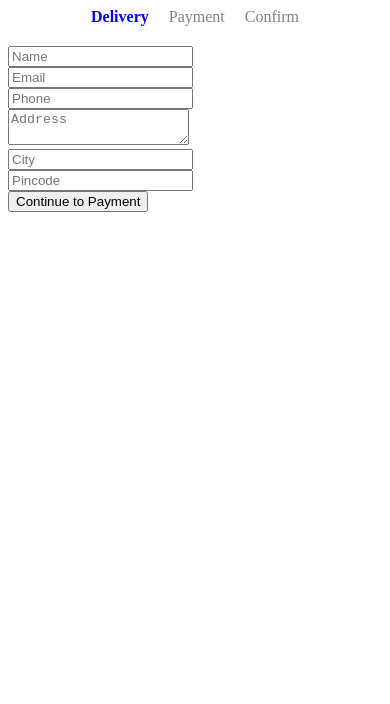
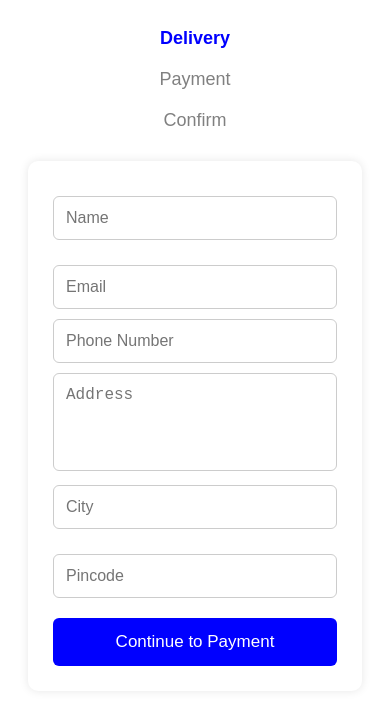
Before and after one commit to Tejesh-8299/SHOPLANE, a React (Vite) app: page /checkout in a window 390 px wide. Shown: the top 704 px of the page. Built offline with nearby package versions, Linux system fonts and the light colour scheme.

Commit message:
Checkout page added

```diff
--- a/src/pages/Checkout.css
+++ b/src/pages/Checkout.css
@@ -1,15 +1,85 @@
+.checkout {
+  max-width: 700px;
+  margin: auto;
+  padding: 20px;
+  font-family: Arial, sans-serif;
+}
+
 .steps {
   display: flex;
   justify-content: center;
   gap: 20px;
-  margin-bottom: 20px;
+  margin-bottom: 30px;
 }
 
 .steps span {
   color: gray;
+  font-size: 18px;
 }
 
 .steps .active {
   color: blue;
   font-weight: bold;
 }
+
+.form {
+  background: #fff;
+  padding: 25px;
+  border-radius: 10px;
+  box-shadow: 0 0 10px rgba(0,0,0,0.1);
+}
+
+.row {
+  display: grid;
+  grid-template-columns: 1fr 1fr;
+  gap: 15px;
+}
+
+input,
+textarea {
+  width: 100%;
+  padding: 12px;
+  margin-top: 10px;
+  border: 1px solid #ccc;
+  border-radius: 6px;
+  font-size: 16px;
+  box-sizing: border-box;
+}
+
+textarea {
+  resize: none;
+}
+
+button {
+  width: 100%;
+  margin-top: 20px;
+  padding: 14px;
+  background: blue;
+  color: white;
+  border: none;
+  border-radius: 6px;
+  font-size: 17px;
+  cursor: pointer;
+}
+
+button:hover {
+  background: darkblue;
+}
+
+.error {
+  color: red;
+  font-size: 14px;
+  margin-top: 5px;
+}
+
+/* Mobile Responsive */
+@media (max-width: 768px) {
+  .row {
+    grid-template-columns: 1fr;
+  }
+
+  .steps {
+    flex-direction: column;
+    align-items: center;
+  }
+}
--- a/src/pages/Checkout.jsx
+++ b/src/pages/Checkout.jsx
@@ -3,7 +3,6 @@ import "./Checkout.css";
 
 function Checkout() {
 
-  // ✅ 1. STATE (always at top)
   const [form, setForm] = useState({
     name: "",
     email: "",
@@ -15,7 +14,7 @@ function Checkout() {
 
   const [errors, setErrors] = useState({});
 
-  // ✅ 2. HANDLE CHANGE
+  // Handle Input Change
   const handleChange = (e) => {
     setForm({
       ...form,
@@ -23,79 +22,133 @@ function Checkout() {
     });
   };
 
-  // ✅ 3. VALIDATION FUNCTION
+  // Validation
   const validate = () => {
     let errs = {};
 
-    if (!form.name) errs.name = "Name is required";
-    if (!form.email.includes("@")) errs.email = "Invalid email";
-    if (form.phone.length !== 10) errs.phone = "Enter 10-digit phone";
-    if (!form.address) errs.address = "Address required";
-    if (!form.city) errs.city = "City required";
-    if (form.pincode.length !== 6) errs.pincode = "Invalid pincode";
+    if (!form.name.trim()) {
+      errs.name = "Name is required";
+    }
+
+    if (!/^\S+@\S+\.\S+$/.test(form.email)) {
+      errs.email = "Enter valid email";
+    }
+
+    if (!/^\d{10}$/.test(form.phone)) {
+      errs.phone = "Enter valid 10-digit phone";
+    }
+
+    if (!form.address.trim()) {
+      errs.address = "Address required";
+    }
+
+    if (!form.city.trim()) {
+      errs.city = "City required";
+    }
+
+    if (!/^\d{6}$/.test(form.pincode)) {
+      errs.pincode = "Enter valid 6-digit pincode";
+    }
 
     setErrors(errs);
+
     return Object.keys(errs).length === 0;
   };
 
-  // ✅ 4. SUBMIT
+  // Submit
   const handleSubmit = () => {
     if (validate()) {
       alert("Proceeding to payment...");
     }
   };
 
-  // ✅ 5. RETURN (ALL JSX MUST BE HERE)
   return (
-    <div>
+    <div className="checkout">
 
-      {/* 🔷 Steps */}
+      {/* Steps */}
       <div className="steps">
         <span className="active">Delivery</span>
         <span>Payment</span>
         <span>Confirm</span>
       </div>
 
-      {/* 🔷 Form */}
+      {/* Form */}
       <div className="form">
 
         <div className="row">
+
           <div>
-            <input name="name" placeholder="Name" onChange={handleChange} />
+            <input
+              type="text"
+              name="name"
+              placeholder="Name"
+              onChange={handleChange}
+            />
             {errors.name && <p className="error">{errors.name}</p>}
           </div>
 
           <div>
-            <input name="email" placeholder="Email" onChange={handleChange} />
+            <input
+              type="email"
+              name="email"
+              placeholder="Email"
+              onChange={handleChange}
+            />
             {errors.email && <p className="error">{errors.email}</p>}
           </div>
+
         </div>
 
         <div>
-          <input name="phone" type="tel" placeholder="Phone" onChange={handleChange} />
+          <input
+            type="tel"
+            name="phone"
+            placeholder="Phone Number"
+            onChange={handleChange}
+          />
           {errors.phone && <p className="error">{errors.phone}</p>}
         </div>
 
         <div>
-          <textarea name="address" placeholder="Address" onChange={handleChange}></textarea>
-          {errors.address && <p className="error">{errors.address}</p>}
+          <textarea
+            name="address"
+            placeholder="Address"
+            rows="4"
+            onChange={handleChange}
+          ></textarea>
+
+          {errors.address && (
+            <p className="error">{errors.address}</p>
+          )}
         </div>
 
         <div className="row">
+
           <div>
-            <input name="city" placeholder="City" onChange={handleChange} />
+            <input
+              type="text"
+              name="city"
+              placeholder="City"
+              onChange={handleChange}
+            />
+
             {errors.city && <p className="error">{errors.city}</p>}
           </div>
 
           <div>
             <input
+              type="text"
               name="pincode"
               placeholder="Pincode"
-              maxLength="6"
+              maxLength={6}
               onChange={handleChange}
             />
-            {errors.pincode && <p className="error">{errors.pincode}</p>}
+
+            {errors.pincode && (
+              <p className="error">{errors.pincode}</p>
+            )}
           </div>
+
         </div>
 
         <button onClick={handleSubmit}>
```
